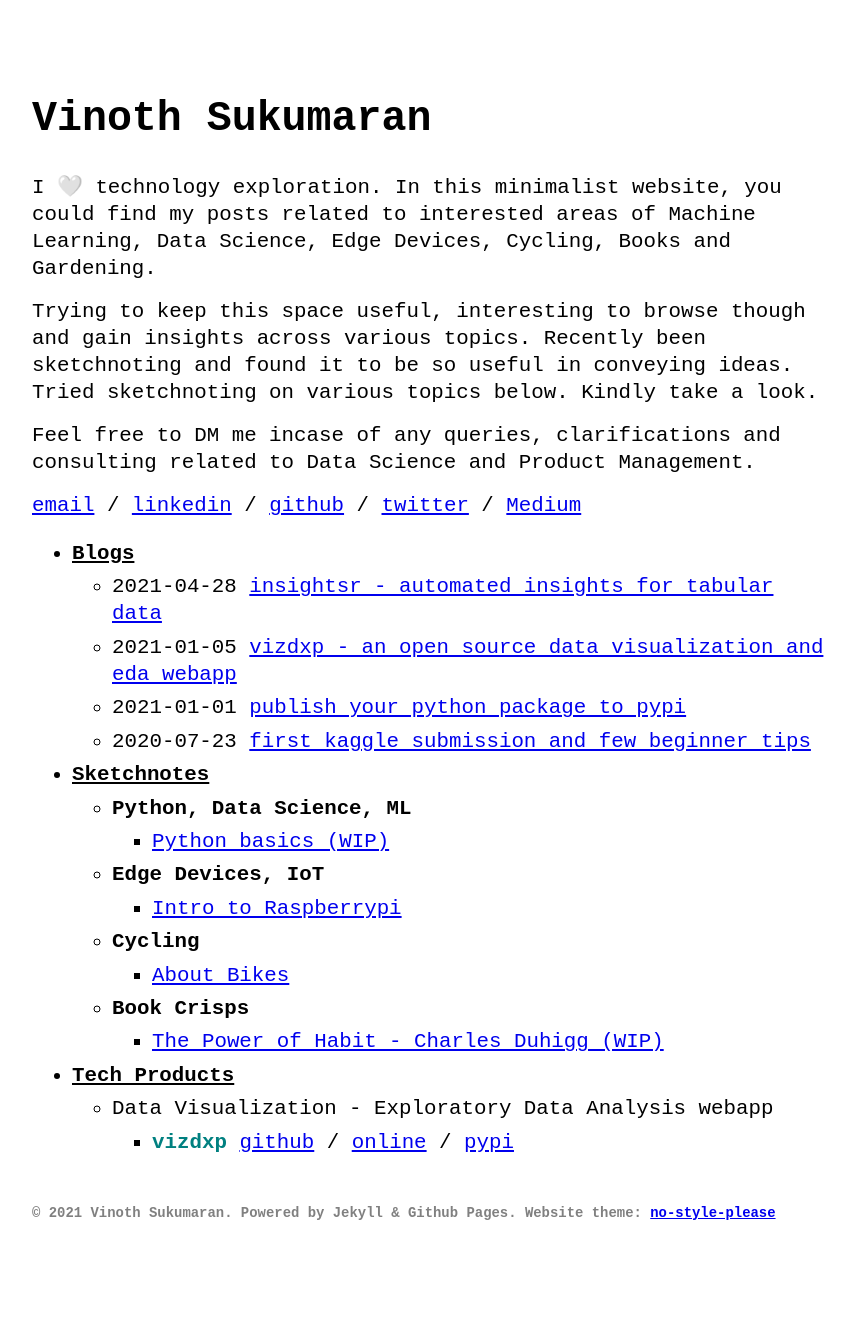
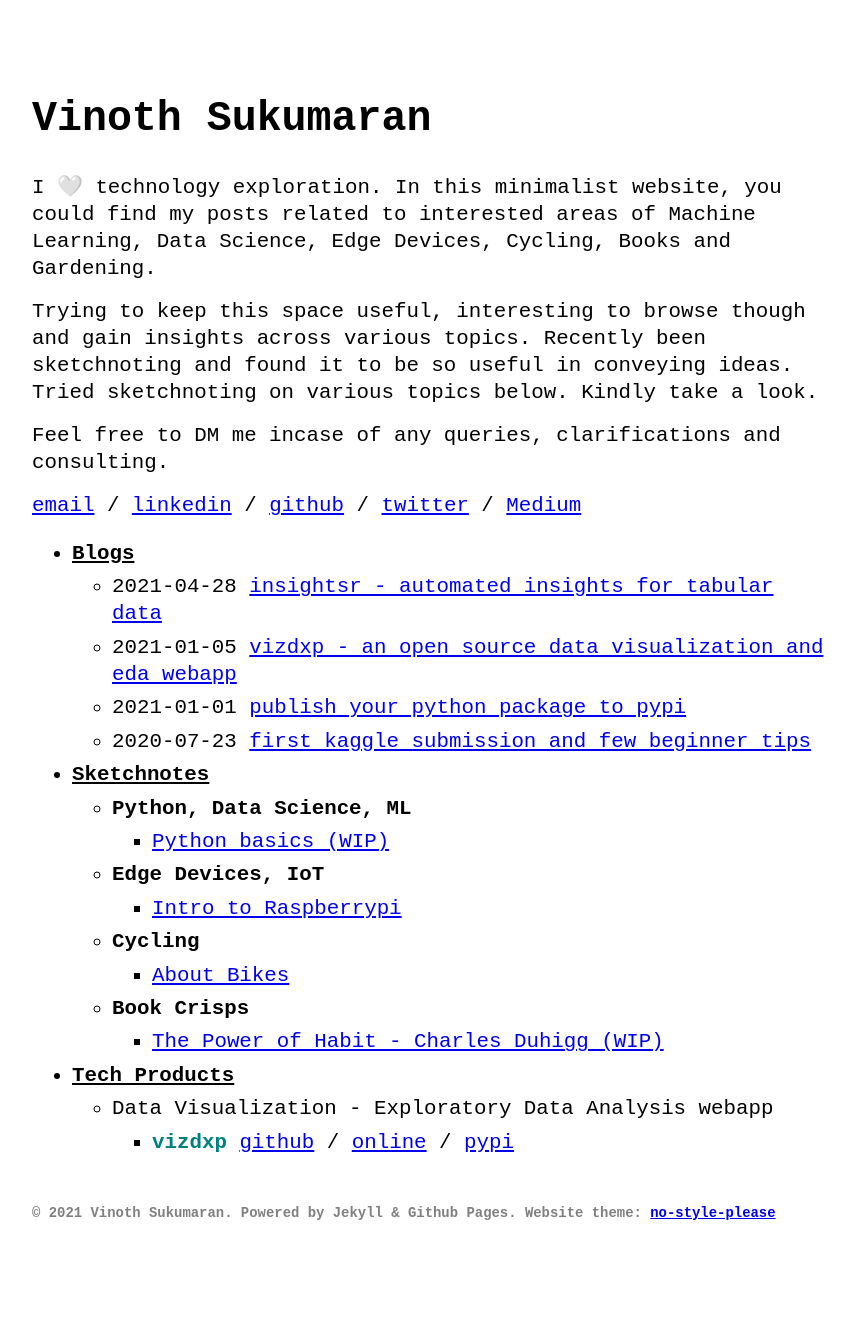
Before and after one commit to Vinothsuku/vinothsuku.github.io, a Jekyll site: the page built from index.md, in a window 1280 px wide. Shown: the whole page, without its empty margins (208-1061 px from the left). Built offline with Jekyll 4.4.1, drawn with Linux system fonts in a browser that asks for light colours.

Commit message:
Update _config.yml

```diff
--- a/_config.yml
+++ b/_config.yml
@@ -6,7 +6,7 @@ baseurl: "/"
 description: >
   I 🤍 technology exploration. In this minimalist website, you could find my posts related to interested areas of Machine Learning, Data Science, Edge Devices, Cycling, Books and Gardening.
   <p>Trying to keep this space useful, interesting to browse though and gain insights across various topics. Recently been sketchnoting and found it to be so useful in conveying ideas. Tried sketchnoting on various topics below. Kindly take a look.</p>
-  <p>Feel free to DM me incase of any queries, clarifications and consulting related to Data Science and Product Management.</p>
+  <p>Feel free to DM me incase of any queries, clarifications and consulting.</p>
   <a href='mailto:vsuku15@gmail.com'>email</a> / <a href='https://www.linkedin.com/in/vinoth-sukumaran-540514100/'>linkedin</a> / <a href='https://github.com/Vinothsuku'>github</a> / <a href='https://twitter.com/vinothadarsh'>twitter</a> / <a href='https://vinothsuku.medium.com/'>Medium</a>
 
 permalink: /:slug.html
```
